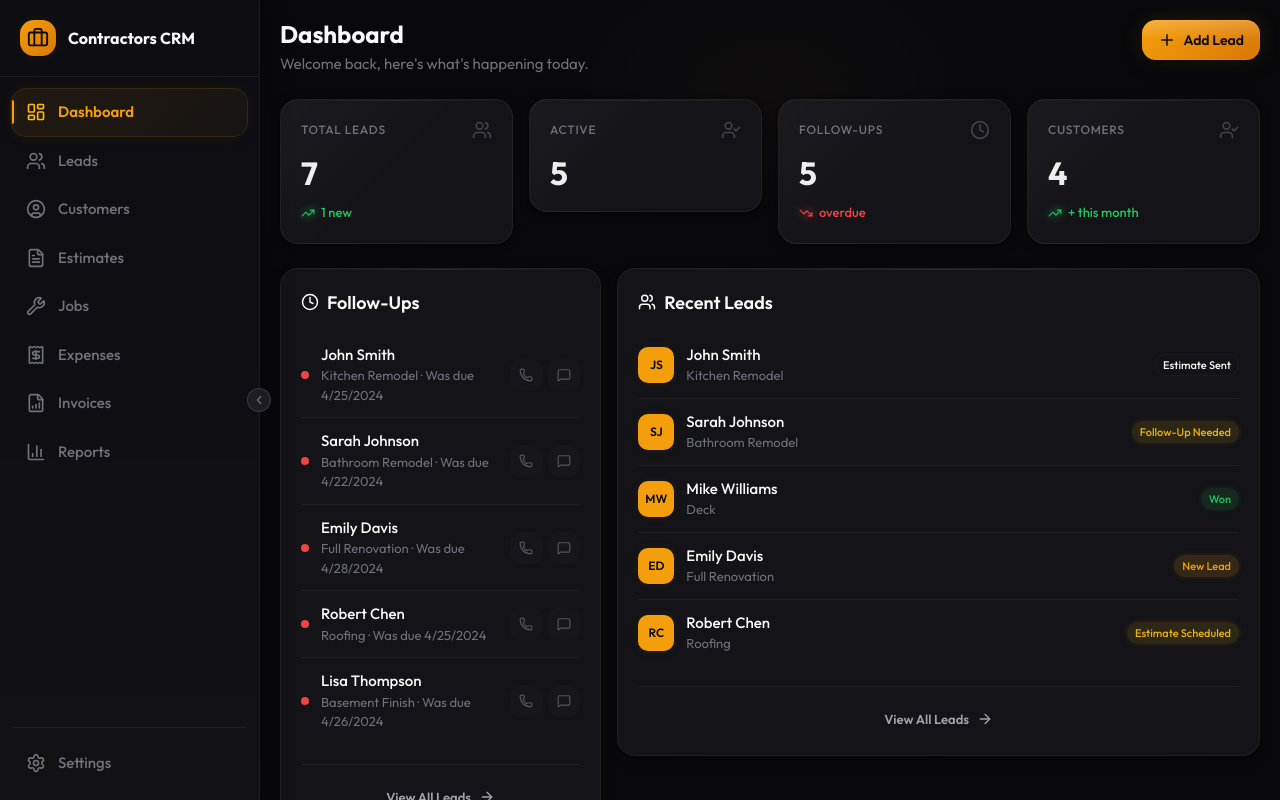
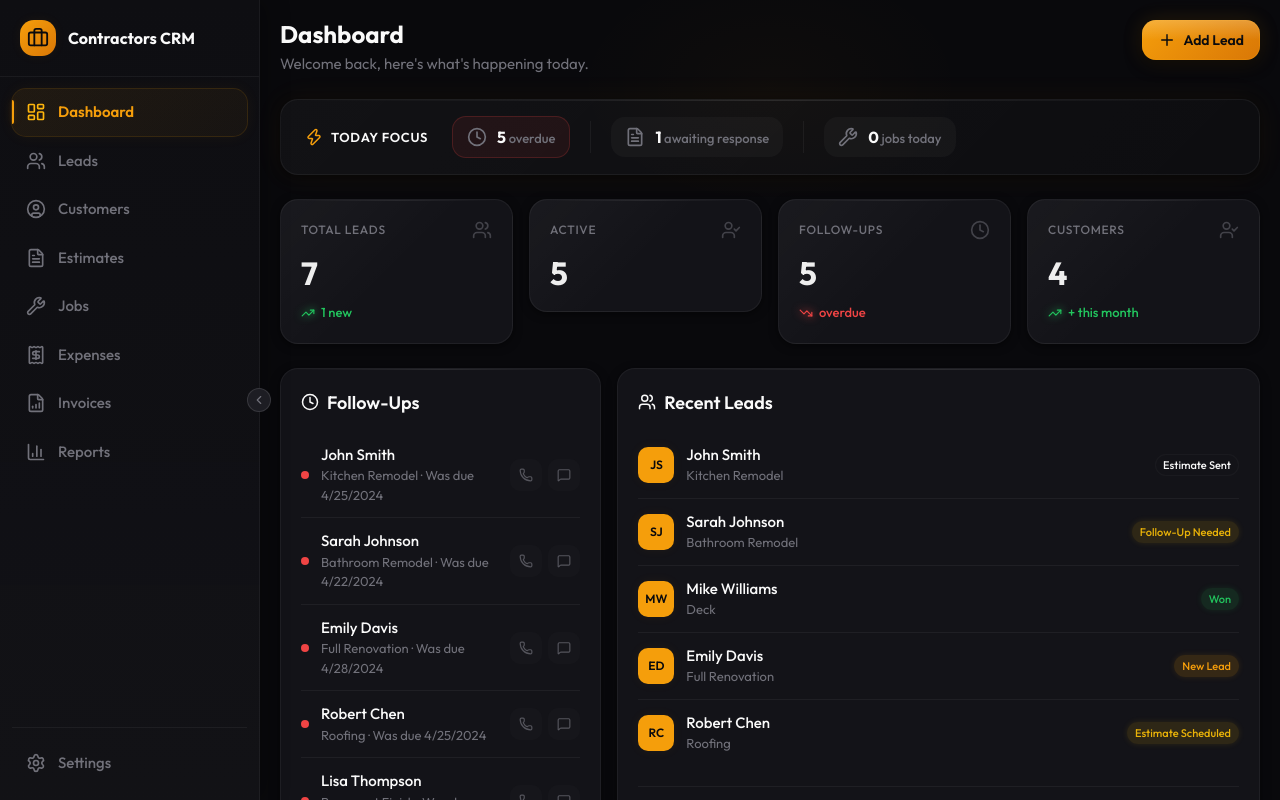
Before and after one commit to furnacerat/CRM, a React (Vite) app: page / in a window 1280 px wide. Shown: the top 800 px of the page. Built offline with nearby package versions, Linux system fonts and the light colour scheme.

Commit message:
feat: Today Focus strip under header
- Horizontal premium card with subtle amber glow
- Shows: overdue, awaiting response, jobs today
- Urgent items highlighted red
- Clickable to navigate to relevant section
- 'All caught up' state when nothing due

```diff
--- a/src/pages/Dashboard.jsx
+++ b/src/pages/Dashboard.jsx
@@ -15,6 +15,8 @@ import {
   Phone,
   MessageSquare,
   UserCheck,
+  Target,
+  AlertTriangle,
 } from 'lucide-react';
 import StatCard from '../components/StatCard';
 import Card, { CardHeader, CardTitle, CardContent, CardFooter } from '../components/Card';
@@ -59,6 +61,60 @@ export default function Dashboard() {
         >
           <Button icon={Plus} onClick={() => navigate('/leads')}>Add Lead</Button>
         </PageHeader>
+
+        {/* Today Focus */}
+        <motion.div
+          className={styles.todayFocus}
+          initial={{ opacity: 0, y: -10 }}
+          animate={{ opacity: 1, y: 0 }}
+          transition={{ delay: 0.1 }}
+        >
+          <div className={styles.todayFocusTitle}>
+            <Zap />
+            Today Focus
+          </div>
+          <div className={styles.todayFocusItems}>
+            {overdueFollowUps.length > 0 && (
+              <>
+                <div className={`${styles.focusItem} ${styles.focusItemUrgent}`} onClick={() => navigate('/leads')}>
+                  <Clock className={styles.focusItemIcon} />
+                  <span className={styles.focusItemText}>
+                    <span className={styles.focusItemCount}>{overdueFollowUps.length}</span>
+                    <span className={styles.focusItemLabel}> overdue</span>
+                  </span>
+                </div>
+                <div className={styles.focusDivider} />
+              </>
+            )}
+            {sentEstimates > 0 && (
+              <>
+                <div className={styles.focusItem} onClick={() => navigate('/leads')}>
+                  <FileText className={styles.focusItemIcon} />
+                  <span className={styles.focusItemText}>
+                    <span className={styles.focusItemCount}>{sentEstimates}</span>
+                    <span className={styles.focusItemLabel}> awaiting response</span>
+                  </span>
+                </div>
+                <div className={styles.focusDivider} />
+              </>
+            )}
+            <div className={styles.focusItem} onClick={() => navigate('/jobs')}>
+              <Wrench className={styles.focusItemIcon} />
+              <span className={styles.focusItemText}>
+                <span className={styles.focusItemCount}>{todaysFollowUps.length}</span>
+                <span className={styles.focusItemLabel}> jobs today</span>
+              </span>
+            </div>
+            {todaysFollowUps.length === 0 && sentEstimates === 0 && overdueFollowUps.length === 0 && (
+              <div className={styles.focusItem}>
+                <Target className={styles.focusItemIcon} />
+                <span className={styles.focusItemText}>
+                  <span className={styles.focusItemLabel}>All caught up!</span>
+                </span>
+              </div>
+            )}
+          </div>
+        </motion.div>
 
         <div className={styles.stats}>
           {stats.map((stat, i) => (
--- a/src/pages/Dashboard.module.css
+++ b/src/pages/Dashboard.module.css
@@ -28,6 +28,127 @@
   grid-template-columns: repeat(4, 1fr);
   gap: 16px;
   margin-bottom: 24px;
+}
+
+/* Today Focus Strip */
+.todayFocus {
+  display: flex;
+  align-items: center;
+  gap: 24px;
+  padding: 16px 24px;
+  margin-bottom: 24px;
+  background: linear-gradient(135deg, rgba(255,255,255,0.04) 0%, rgba(255,255,255,0.02) 100%);
+  border: 1px solid var(--border-subtle);
+  border-radius: var(--radius-xl);
+  box-shadow: var(--shadow-base), 0 0 30px var(--glow-accent-subtle);
+  position: relative;
+  overflow: hidden;
+}
+
+.todayFocus::before {
+  content: '';
+  position: absolute;
+  top: 0;
+  left: 12px;
+  right: 12px;
+  height: 1px;
+  background: linear-gradient(90deg, transparent, rgba(255,255,255,0.1), transparent);
+  border-radius: var(--radius-xl);
+}
+
+.todayFocusTitle {
+  display: flex;
+  align-items: center;
+  gap: 8px;
+  font-size: 0.8125rem;
+  font-weight: 600;
+  color: var(--text-primary);
+  text-transform: uppercase;
+  letter-spacing: 0.05em;
+  white-space: nowrap;
+}
+
+.todayFocusTitle svg {
+  width: 18px;
+  height: 18px;
+  color: var(--accent-primary);
+}
+
+.todayFocusItems {
+  display: flex;
+  align-items: center;
+  gap: 20px;
+  flex: 1;
+  overflow-x: auto;
+}
+
+.focusItem {
+  display: flex;
+  align-items: center;
+  gap: 10px;
+  padding: 8px 14px;
+  background: rgba(255, 255, 255, 0.03);
+  border-radius: var(--radius-lg);
+  white-space: nowrap;
+  transition: all var(--transition-base);
+  cursor: pointer;
+}
+
+.focusItem:hover {
+  background: rgba(255, 255, 255, 0.06);
+}
+
+.focusItemUrgent {
+  background: rgba(239, 68, 68, 0.08);
+  border: 1px solid rgba(239, 68, 68, 0.2);
+}
+
+.focusItemUrgent:hover {
+  background: rgba(239, 68, 68, 0.12);
+}
+
+.focusItem.urgent {
+  background: rgba(239, 68, 68, 0.08);
+  border: 1px solid rgba(239, 68, 68, 0.2);
+}
+
+.focusItem.urgent:hover {
+  background: rgba(239, 68, 68, 0.12);
+}
+
+.focusItemIcon {
+  width: 20px;
+  height: 20px;
+  color: var(--text-muted);
+  flex-shrink: 0;
+}
+
+.focusItem.urgent .focusItemIcon {
+  color: var(--status-error);
+}
+
+.focusItemText {
+  font-size: 0.875rem;
+  font-weight: 500;
+  color: var(--text-primary);
+}
+
+.focusItemCount {
+  font-size: 1rem;
+  font-weight: 700;
+  color: var(--text-primary);
+}
+
+.focusItemLabel {
+  font-size: 0.8125rem;
+  color: var(--text-muted);
+}
+
+.focusDivider {
+  width: 1px;
+  height: 32px;
+  background: var(--border-subtle);
+  flex-shrink: 0;
 }
 
 .grid {
```
